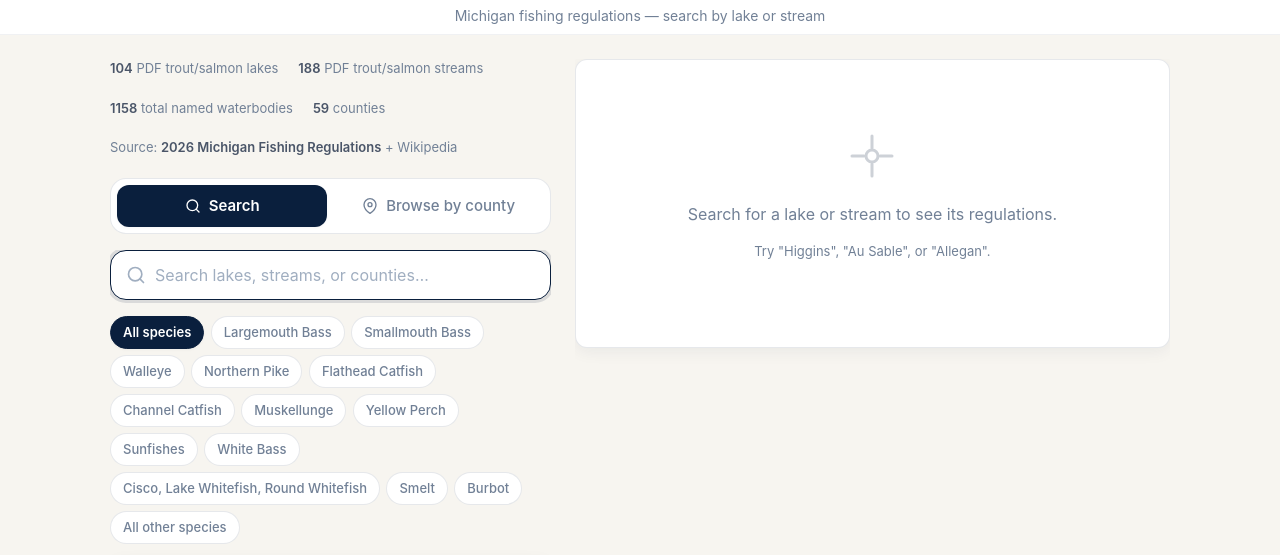
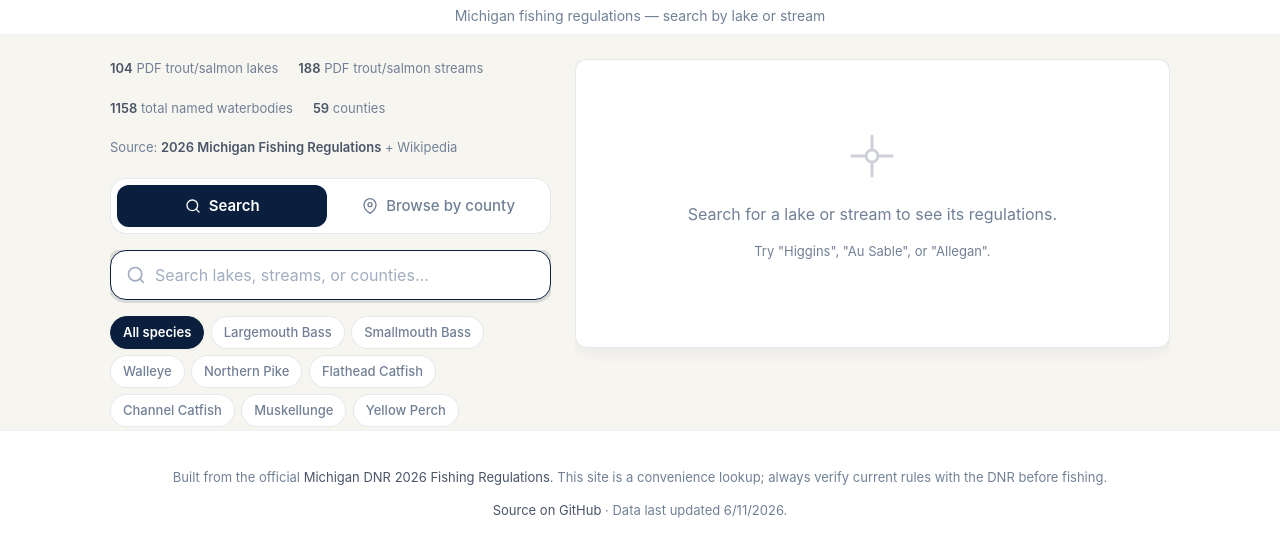
Before and after one commit to tsteinke11306/angl3r, a website built with Vite: page index.html in a window 1280 px wide. Shown: the part 243-798 px from the top of the page. Built offline with nearby package versions, Linux system fonts and the light colour scheme.

Commit message:
ui: lock body/app to viewport height for dual-pane scroll

```diff
--- a/src/styles.css
+++ b/src/styles.css
@@ -107,7 +107,8 @@ body::before {
   padding: 1.5rem 1.25rem 3rem;
 }
 @media (min-width: 880px) {
-  .main { display: flex; flex-direction: column; }
+  body, #app { height: 100vh; overflow: hidden; }
+  .main { display: flex; flex-direction: column; flex: 1; min-height: 0; overflow: hidden; padding-bottom: 0; }
   .layout {
     display: grid;
     grid-template-columns: minmax(0, 1fr) 1.35fr;
```
